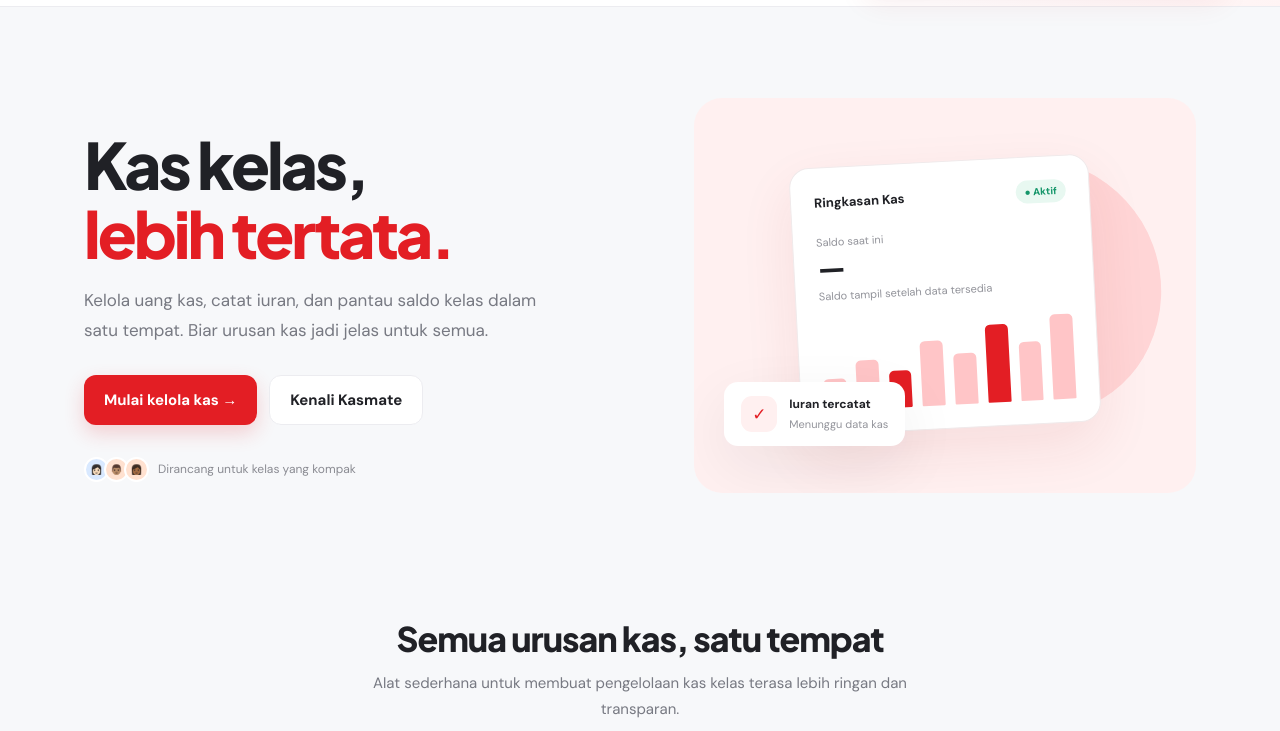
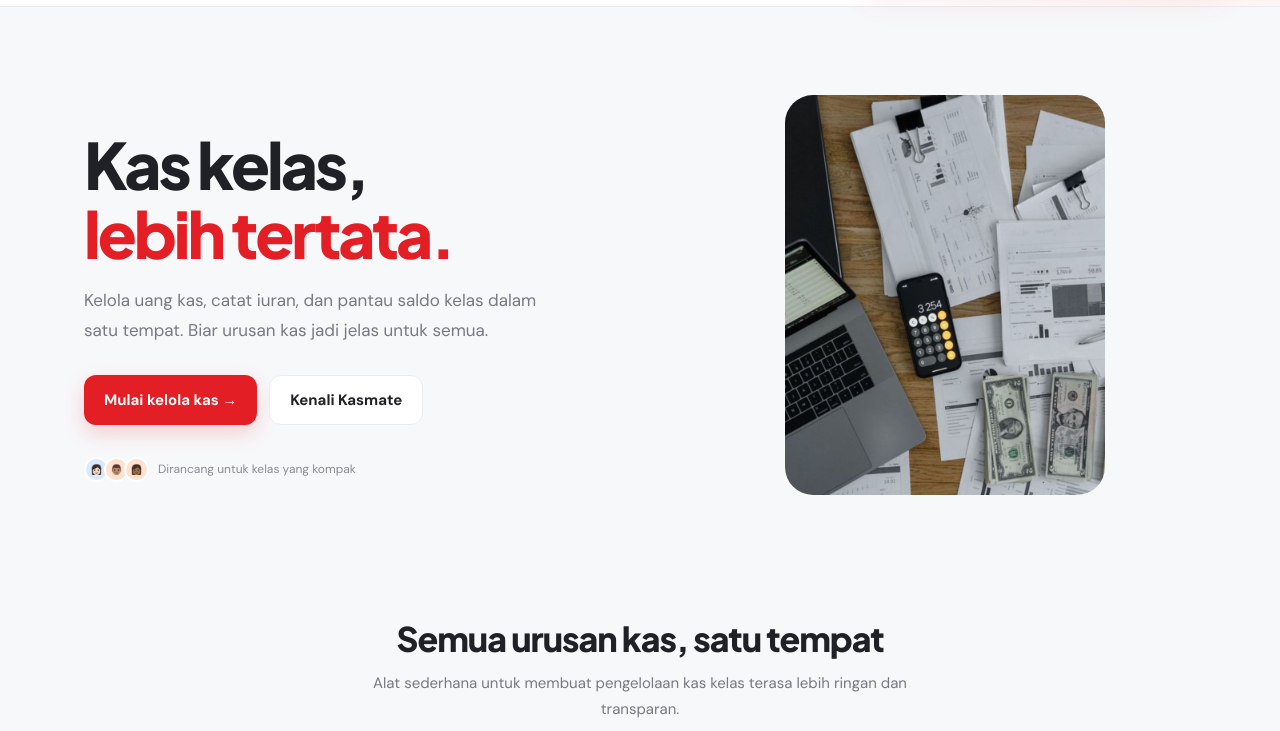
Before and after one commit to Keijan404-gif/newKasmate, a plain HTML site: page index.html in a window 1280 px wide. Shown: the part 69-800 px from the top of the page. Drawn offline with Linux system fonts and the light colour scheme.

Commit message:
ganti sedikit doang ngl

```diff
--- a/css/style.css
+++ b/css/style.css
@@ -258,13 +258,29 @@
     }
 
     .hero-art {
-        height: 395px;
+        width: min(100%, 320px);
+        height: auto;
+        aspect-ratio: 4 / 5;
+        justify-self: center;
         border-radius: 28px;
         background: #fff0f0;
         position: relative;
         overflow: hidden;
         display: grid;
         place-items: center;
+    }
+
+    .hero-image {
+        width: 100%;
+        height: 100%;
+        display: block;
+        object-fit: cover;
+        object-position: center bottom;
+        transition: filter .25s ease, transform .35s ease;
+    }
+
+    .hero-art:hover .hero-image {
+        transform: scale(1.025);
     }
 
     .blob {
@@ -1078,7 +1094,7 @@
         }
 
         .hero-art {
-            height: 350px;
+            height: auto;
         }
 
         .features {
@@ -1155,7 +1171,7 @@
         }
 
         .hero-art {
-            height: 320px;
+            height: auto;
         }
 
         .hero h1 {
@@ -1347,6 +1363,10 @@ body.dark {
 
     body.dark .hero-art {
         background: #351f22;
+    }
+
+    body.dark .hero-image {
+        filter: brightness(.82) saturate(.86);
     }
 
     body.dark .dash-card {
--- a/index.html
+++ b/index.html
@@ -51,42 +51,7 @@
                         </div>
                     </div>
                     <div class="hero-art">
-                        <div class="blob">
-                        </div>
-                        <div class="dash-card">
-                            <div class="dash-head">
-                                <span>Ringkasan Kas</span>
-                                <span class="badge">● Aktif</span>
-                            </div>
-                            <div class="sub">Saldo saat ini</div>
-                            <div class="balance">—</div>
-                            <div class="sub">Saldo tampil setelah data tersedia</div>
-                            <div class="chart">
-                                <i>
-                                </i>
-                                <i>
-                                </i>
-                                <i>
-                                </i>
-                                <i>
-                                </i>
-                                <i>
-                                </i>
-                                <i>
-                                </i>
-                                <i>
-                                </i>
-                                <i>
-                                </i>
-                            </div>
-                        </div>
-                        <div class="mini-card">
-                            <div class="mini-icon">✓</div>
-                            <div>
-                                <strong>Iuran tercatat</strong>
-                                <div class="sub">Menunggu data kas</div>
-                            </div>
-                        </div>
+                        <img class="hero-image" src="./assets/cash-management.jpg" alt="Meja berisi laporan keuangan, laptop, kalkulator, dan uang tunai">
                     </div>
                 </div>
                 <div class="section">
```
Also changed, not shown: 4858f3204b2344ede16c1b89ad8a0f09.jpg (added), assets/cash-management.jpg (added).
